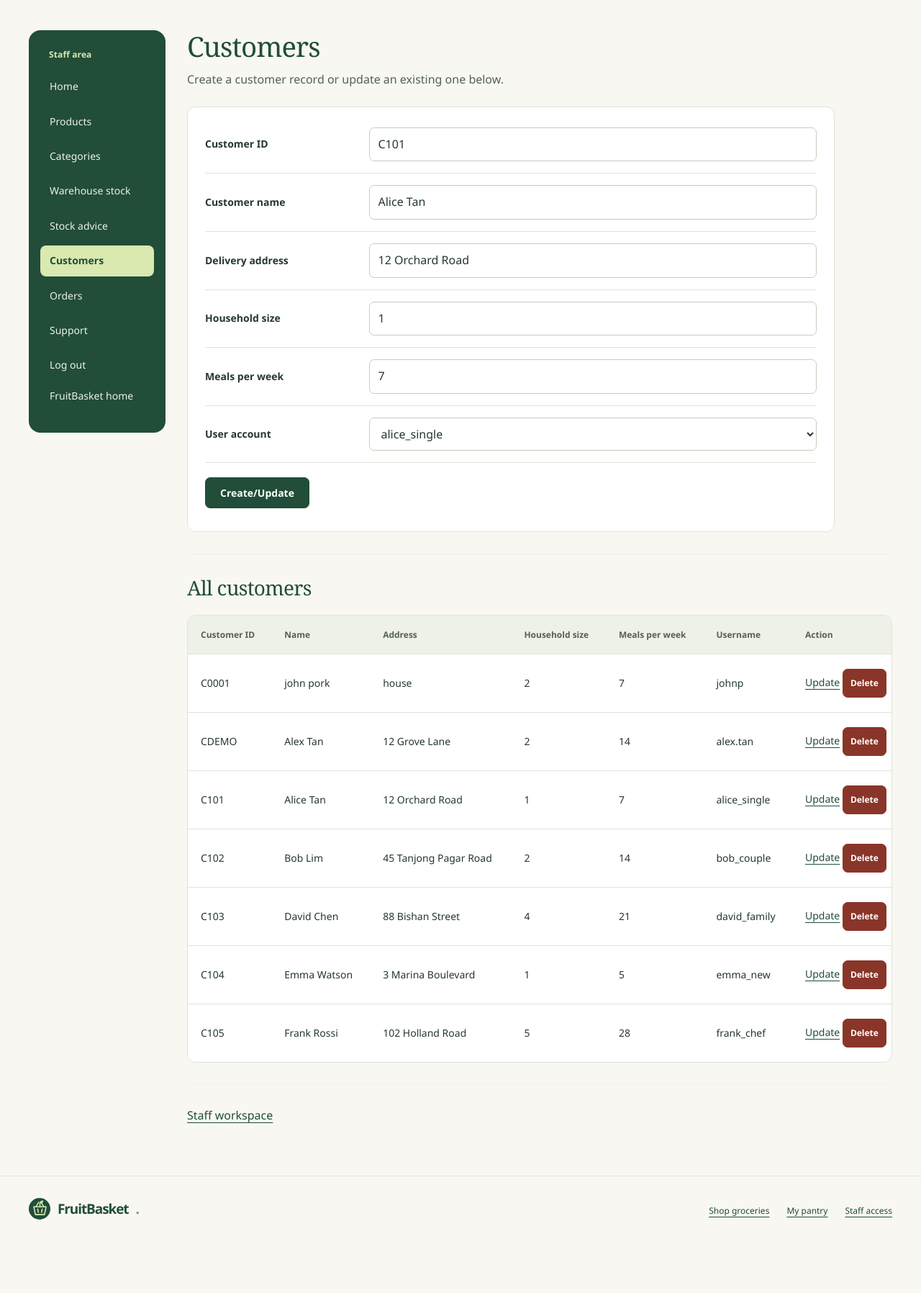
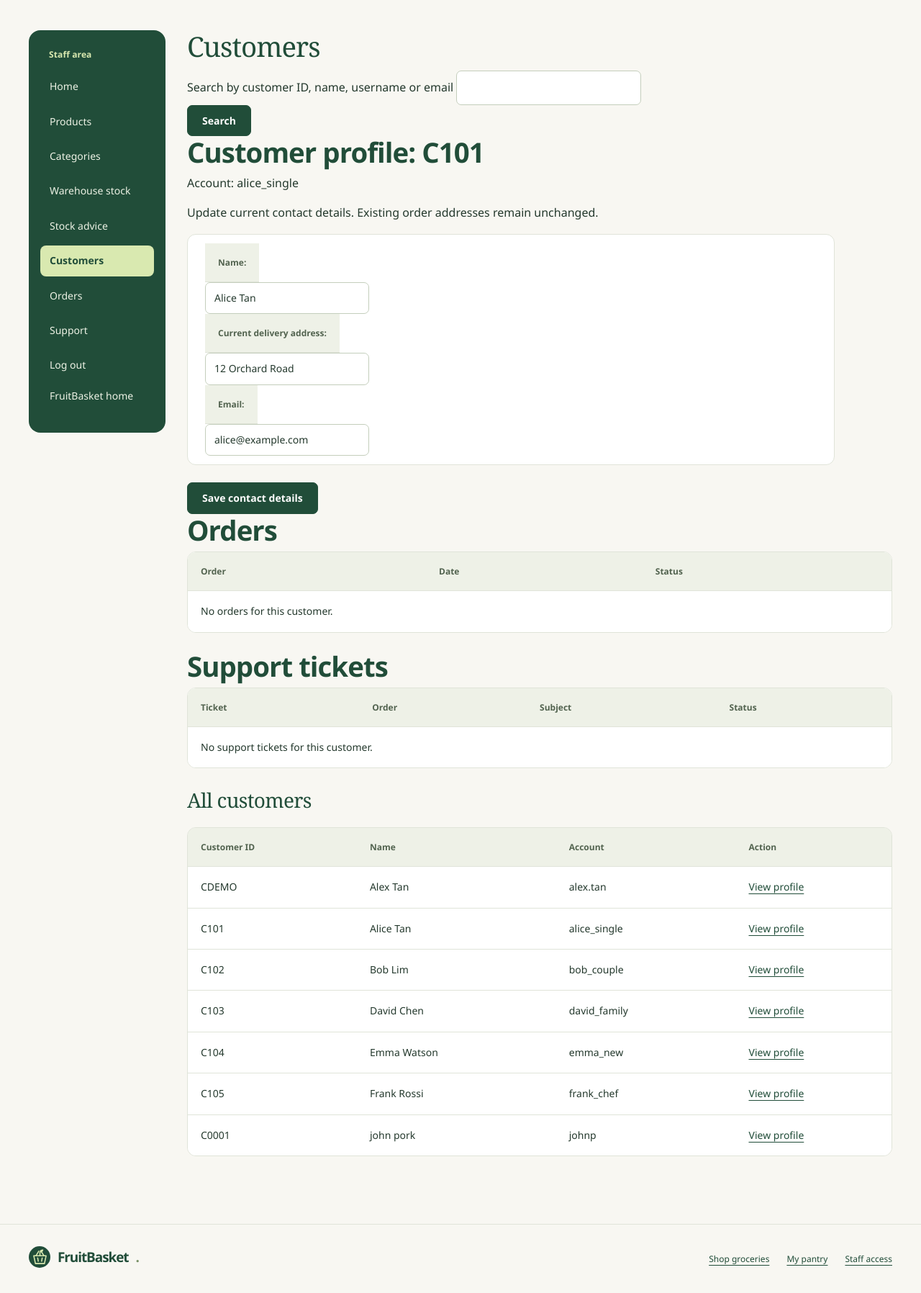
Before and after one commit to shirui99/IS2108-project, a Django app: a page that uses fruitbasket/fruitbasketproj/adminpanel/templates/adminpanel/customer_new.html in a window 1280 px wide. Shown: the part 81-1877 px from the top of the page at 72% size. Before the commit the page ends 1775 px from the top, so only its background shows below. Run offline with Django 5.2, Linux system fonts and the light colour scheme; a user stored in the database is signed in; data comes from the database, SQL or seed files in the repository; data that the repository does not hold is empty; some libraries are stand-ins or nearby versions.

Commit message:
ad15 Update customer contact details

```diff
--- a/fruitbasket/fruitbasketproj/adminpanel/forms.py
+++ b/fruitbasket/fruitbasketproj/adminpanel/forms.py
@@ -51,11 +51,18 @@ class ItemBatchForm(forms.Form):
         return data
 
 class CustomerForm(forms.ModelForm):
+    email = forms.EmailField(required=False, max_length=254, label='Email')
 
     class Meta:
+        model = Customer
+        fields = ['Cname', 'Caddress']
+        labels = {'Cname': 'Name', 'Caddress': 'Current delivery address'}
 
-        model = Customer
-        fields = ['Cid', 'Cname', 'Caddress', 'Chouseholdsize', 'Cmealsperweek', 'Cuser']
+    def __init__(self, *args, **kwargs):
+        super().__init__(*args, **kwargs)
+        if self.instance.pk:
+            self.fields['email'].initial = self.instance.Cuser.email
+
 
 class OrderForm(forms.ModelForm):
 
--- a/fruitbasket/fruitbasketproj/adminpanel/templates/adminpanel/customer_new.html
+++ b/fruitbasket/fruitbasketproj/adminpanel/templates/adminpanel/customer_new.html
@@ -1,95 +1,57 @@
 {% extends 'adminpanel/adminpanel_base.html' %}
-
-{% load static %}
 {% block title %}Customers | FruitBasket staff{% endblock %}
-
 {% block content %}
-
-    <div class="fb-staff-section">
-        {% if status_type and status_message %}
-            <div class="fb-alert {% if status_type != 'success' %}error{% endif %}" role="status">
-                {{ status_message }}
-            </div>
-        {% endif %}
+<div class="fb-staff-section">
+    <h1 class="fb-staff-page-title">Customers</h1>
+    <form method="get" action="{% url 'customer_new' %}" class="fb-form">
+        <label for="customer-search">Search by customer ID, name, username or email</label>
+        <input id="customer-search" name="q" value="{{ query }}" type="search">
+        <button type="submit">Search</button>
+    </form>
+</div>
+{% if customer %}
+<div class="fb-staff-section">
+    <h2>Customer profile: {{ customer.Cid }}</h2>
+    <p>Account: {{ customer.Cuser.username }}</p>
+    <p>Update current contact details. Existing order addresses remain unchanged.</p>
+    <form class="fb-staff-editor" method="post" action="{% url 'customer_new' customer.pk %}">
+        {% csrf_token %}
+        <div class="fb-table-wrap" role="region" aria-label="Contact details" tabindex="0">
+            <table><tbody>{{ form.as_table }}</tbody></table>
+        </div>
+        <button type="submit">Save contact details</button>
+    </form>
+</div>
+<div class="fb-staff-section">
+    <h2>Orders</h2>
+    <div class="fb-table-wrap" role="region" aria-label="Customer orders" tabindex="0">
+        <table><thead><tr><th>Order</th><th>Date</th><th>Status</th></tr></thead><tbody>
+        {% for order in orders %}
+            <tr><td><a href="{% url 'staff_order_detail' order.pk %}">{{ order.pk }}</a></td><td>{{ order.Odate }}</td><td>{{ order.get_Ostatus_display }}</td></tr>
+        {% empty %}<tr><td colspan="3">No orders for this customer.</td></tr>{% endfor %}
+        </tbody></table>
     </div>
-
-    <div class="fb-staff-section">
-        <h1 class="fb-staff-page-title">Customers</h1>
-        <p class="fb-page-help">Create a customer record or update an existing one below.</p>
-
-        <form class="fb-staff-editor" action="/adminpanel/customer_new" method="post">
-            {% csrf_token %}
-
-            <div class="fb-table-wrap" role="region" aria-label="Staff data table" tabindex="0">
-                <table>
-                    <tbody>
-                        {{ form }}
-
-                        <tr>
-                            <td colspan="3" style="text-align: center;">
-                                <input type="hidden" id="action" name="action" value="{{ action }}" />
-                                <input type="submit" value="Create/Update">
-                            </td>
-                        </tr>
-                    </tbody>
-                </table>
-            </div>
-        </form>
+</div>
+<div class="fb-staff-section">
+    <h2>Support tickets</h2>
+    <div class="fb-table-wrap" role="region" aria-label="Customer support tickets" tabindex="0">
+        <table><thead><tr><th>Ticket</th><th>Order</th><th>Subject</th><th>Status</th></tr></thead><tbody>
+        {% for ticket in tickets %}
+            <tr><td><a href="{% url 'support' ticket.pk %}">{{ ticket.pk }}</a></td><td>{{ ticket.Torder_id }}</td><td>{{ ticket.Tsubject }}</td><td>{{ ticket.get_Tstatus_display }}</td></tr>
+        {% empty %}<tr><td colspan="4">No support tickets for this customer.</td></tr>{% endfor %}
+        </tbody></table>
     </div>
-    <hr />
-    <div class="fb-staff-section">
-        <h2 class="fb-records-heading">All customers</h2>
-        <div class="fb-table-wrap fb-records-table" role="region" aria-label="Staff data table" tabindex="0">
-            <p class="fb-table-hint">Scroll to see all columns.</p>
-            <table>
-                <thead>
-                    <tr>
-                        <th scope="col">Customer ID</th>
-                        <th scope="col">Name</th>
-                        <th scope="col">Address</th>
-                        <th scope="col">Household size</th>
-                        <th scope="col">Meals per week</th>
-                        <th scope="col">Username</th>
-                        <th>Action</th>
-                    </tr>
-                </thead>
-                <tbody>
-
-                    {% for customer in customers %}
-
-                    <tr>
-                        <td>{{ customer.Cid }}</td>
-                        <td>{{ customer.Cname }}</td>
-                        <td>{{ customer.Caddress }}</td>
-                        <td>{{ customer.Chouseholdsize }}</td>
-                        <td>{{ customer.Cmealsperweek }}</td>
-                        <td>{{ customer.Cuser.username }}</td>
-                        <td>
-                            <a href="/adminpanel/customer_new/{{ customer.Cid }}">Update</a>
-                            <form action="/adminpanel/customer_new/{{ customer.Cid }}" method="post">
-                                {% csrf_token %}
-                                <input type="hidden" name="action" value="delete">
-                                <input type="hidden" name="Cid" value="{{ customer.Cid }}">
-                                <button class="fb-danger" type="submit">Delete</button>
-                            </form>
-                        </td>
-                    </tr>
-
-                    {% empty %}
-
-                    <tr>
-                        <td colspan="7">No customer record available.</td>
-                    </tr>
-
-                    {% endfor %}
-
-                </tbody>
-            </table>
-        </div>
+</div>
+{% endif %}
+<div class="fb-staff-section">
+    <h2 class="fb-records-heading">{% if query %}Search results{% else %}All customers{% endif %}</h2>
+    <div class="fb-table-wrap fb-records-table" role="region" aria-label="Customers" tabindex="0">
+        <p class="fb-table-hint">Scroll to see all columns.</p>
+        <table><thead><tr><th>Customer ID</th><th>Name</th><th>Account</th><th>Action</th></tr></thead><tbody>
+        {% for result in customers %}
+            <tr><td>{{ result.Cid }}</td><td>{{ result.Cname }}</td><td>{{ result.Cuser.username }}</td><td><a href="{% url 'customer_new' result.pk %}">View profile</a></td></tr>
+        {% empty %}<tr><td colspan="4">No customers found.</td></tr>{% endfor %}
+        </tbody></table>
     </div>
-    <hr />
-    <div class="fb-staff-section">
-        <a href="/adminpanel">Staff workspace</a>
-    </div>
-
+</div>
 {% endblock %}
--- a/fruitbasket/fruitbasketproj/adminpanel/views.py
+++ b/fruitbasket/fruitbasketproj/adminpanel/views.py
@@ -220,187 +220,56 @@ class ProductView(View):
         return render(request, self.template_name, context)
 
 class CustomerView(View):
-
-    form_class = CustomerForm
     template_name = 'adminpanel/customer_new.html'
 
+    def dispatch(self, request, *args, **kwargs):
+        if not _staff_order_access(request):
+            return redirect('/adminpanel/login')
+        return super().dispatch(request, *args, **kwargs)
 
-
-    def get(self, request, *args, **kwargs):
-
-        pk = kwargs.get('pk') # returns None if not provided
-        form = None
-        action = 'create'
-        status_type = None
-        status_message = None
-
-        if pk is not None:
-
-            try:
-
-                customer = Customer.objects.get(pk=pk)
-
-                form = self.form_class(instance=customer)
-                action = 'update'
-
-            except Customer.DoesNotExist:
-
-                form = self.form_class()
-
-                status_type = 'error'
-                status_message = 'Customer not found.'
-
-        else:
-
-            form = self.form_class()
-
-        rendered_form = form.render('adminpanel/form_template.html')
-
-        customers = Customer.objects.all()
-
-        context = {
-            'form': rendered_form,
-            'action': action,
-            'customers': customers,
-            'status_type': status_type,
-            'status_message': status_message,
-        }
-
+    def page(self, request, customer=None, form=None):
+        query = request.GET.get('q', '').strip()
+        customers = Customer.objects.select_related('Cuser').order_by('Cname', 'Cid')
+        if query:
+            customers = customers.filter(
+                Q(Cid__icontains=query) | Q(Cname__icontains=query)
+                | Q(Cuser__username__icontains=query) | Q(Cuser__email__icontains=query)
+            )
+        context = {'customers': customers, 'query': query, 'customer': customer}
+        if customer:
+            context.update({
+                'form': form if form is not None else CustomerForm(instance=customer),
+                'orders': Orders.objects.filter(Ocustomer=customer).order_by('-Odate', '-Oid'),
+                'tickets': SupportTicket.objects.filter(Torder__Ocustomer=customer).select_related('Torder').order_by('-Tsubmitted'),
+            })
         return render(request, self.template_name, context)
 
+    def get(self, request, pk=None):
+        customer = get_object_or_404(Customer.objects.select_related('Cuser'), pk=pk) if pk is not None else None
+        return self.page(request, customer)
 
+    def post(self, request, pk=None):
+        # The old root URL posted updates by ID; never allow it to create or delete.
+        if request.POST.get('action', 'update') != 'update':
+            return HttpResponse('Only contact updates are supported.', status=405)
+        customer_id = pk if pk is not None else request.POST.get('Cid')
+        customer = get_object_or_404(Customer.objects.select_related('Cuser'), pk=customer_id)
+        form = CustomerForm(request.POST, instance=customer)
+        valid = form.is_valid()
+        allowed = {'Cname', 'Caddress', 'email', 'action', 'Cid', 'csrfmiddlewaretoken'}
+        if set(request.POST) - allowed or (request.POST.get('Cid') and request.POST['Cid'] != customer.pk):
+            form.add_error(None, 'Only the displayed contact fields can be changed.')
+            valid = False
+        if valid:
+            with transaction.atomic():
+                customer = form.save(commit=False)
+                customer.save(update_fields=['Cname', 'Caddress'])
+                customer.Cuser.email = form.cleaned_data['email']
+                customer.Cuser.save(update_fields=['email'])
+            messages.success(request, 'Contact details updated.')
+            return redirect('customer_new', pk=customer.pk)
+        return self.page(request, customer, form)
 
-    def post(self, request, *args, **kwargs):
-
-        action = request.POST.get('action')  # returns None if not provided
-        form = self.form_class(request.POST)
-        status_type = None
-        status_message = None
-        save_succeeded = False
-
-        if action == 'delete':
-            form = self.form_class()
-            try:
-                Customer.objects.get(pk=request.POST.get('Cid')).delete()
-                status_type = 'success'
-                status_message = 'Customer deleted successfully.'
-            except Customer.DoesNotExist:
-                status_type = 'error'
-                status_message = 'Customer could not be found.'
-            except RestrictedError:
-                status_type = 'error'
-                status_message = 'This customer cannot be deleted while related orders exist.'
-            except Exception:
-                status_type = 'error'
-                status_message = 'The customer could not be deleted.'
-
-            rendered_form = form.render('adminpanel/form_template.html')
-            customers = Customer.objects.all()
-            context = {
-                'form': rendered_form,
-                'action': 'create',
-                'customers': customers,
-                'status_type': status_type,
-                'status_message': status_message,
-            }
-            return render(request, self.template_name, context)
-
-
-
-        if action == 'update':
-
-            customer = Customer.objects.get(pk=request.POST.get('Cid'))
-            form = self.form_class(request.POST, instance=customer)
-
-        else:
-
-            form = self.form_class(request.POST)
-
-        if form.is_valid():
-
-            if action == 'create':
-
-                newCustomer = Customer(
-                    Cid=form.cleaned_data['Cid'],
-                    Cname=form.cleaned_data['Cname'],
-                    Caddress=form.cleaned_data['Caddress'],
-                    Chouseholdsize=form.cleaned_data['Chouseholdsize'],
-                    Cmealsperweek=form.cleaned_data['Cmealsperweek'],
-                    Cuser=form.cleaned_data['Cuser']
-                )
-
-                try:
-
-                    newCustomer.save()
-
-                    save_succeeded = True
-                    status_type = 'success'
-                    status_message = 'Customer created successfully.'
-
-                except Exception as e:
-
-                    status_type = 'error'
-                    status_message = f'Error creating customer: {str(e)}'
-
-            elif action == 'update':
-
-                try:
-
-                    customer = Customer.objects.get(pk=form.cleaned_data['Cid'])
-                    customer.Cname = form.cleaned_data['Cname']
-                    customer.Caddress = form.cleaned_data['Caddress']
-                    customer.Chouseholdsize = form.cleaned_data['Chouseholdsize']
-                    customer.Cmealsperweek = form.cleaned_data['Cmealsperweek']
-                    customer.Cuser = form.cleaned_data['Cuser']
-
-                    try:
-
-                        customer.save()
-
-                        save_succeeded = True
-                        status_type = 'success'
-                        status_message = 'Customer updated successfully.'
-
-                    except Exception as e:
-
-                        status_type = 'error'
-                        status_message = f'Error updating customer: {str(e)}'
-
-                except Customer.DoesNotExist:
-
-                    status_type = 'error'
-                    status_message = 'Customer not found.'
-
-        else:
-
-            if action == 'create':
-
-                status_type = 'error'
-                status_message = f'Error creating customer'
-
-            else:
-
-                status_type = 'error'
-                status_message = f'Error updating customer'
-
-        if save_succeeded:
-            # Keep invalid bound data visible so staff can correct the submitted form.
-            form = self.form_class()
-            action = 'create'
-
-        rendered_form = form.render('adminpanel/form_template.html')
-
-        customers = Customer.objects.all()
-
-        context = {
-            'form': rendered_form,
-            'action': action,
-            'customers': customers,
-            'status_type': status_type,
-            'status_message': status_message,
-        }
-
-        return render(request, self.template_name, context)
 
 def _staff_order_access(request):
     return request.user.is_authenticated and request.user.is_active and request.user.is_staff
```
Also changed, not shown: fruitbasket/fruitbasketproj/adminpanel/test_customer_management.py (added, +99 -0 lines).
